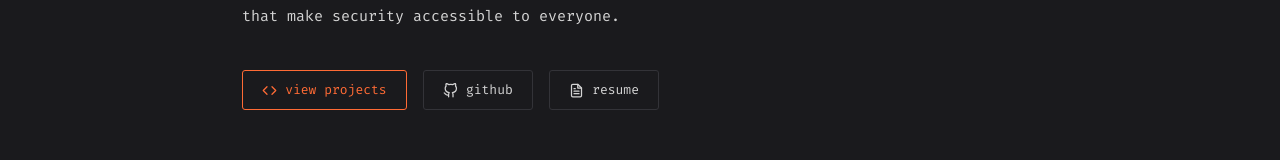
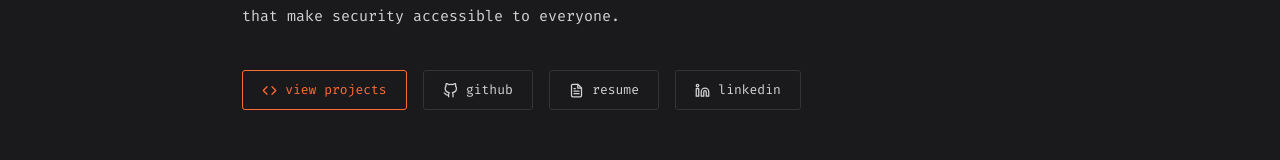
Before and after one commit to rasulabdullayev/rasulabdullayev.github.io, a plain HTML site: page index.html in a window 1280 px wide. Shown: the part 372-532 px from the top of the page. Drawn offline with Linux system fonts and the light colour scheme.

Commit message:
Update index.html

```diff
--- a/index.html
+++ b/index.html
@@ -382,6 +382,10 @@
         <svg viewBox="0 0 24 24"><path d="M14 2H6a2 2 0 0 0-2 2v16a2 2 0 0 0 2 2h12a2 2 0 0 0 2-2V8z"/><polyline points="14 2 14 8 20 8"/><line x1="16" y1="13" x2="8" y2="13"/><line x1="16" y1="17" x2="8" y2="17"/><polyline points="10 9 9 9 8 9"/></svg>
         resume
       </a>
+      <a href="https://www.linkedin.com/in/rasul-abdullayev-6519211a2" class="btn" target="_blank">
+      <svg viewBox="0 0 24 24"><path d="M16 8a6 6 0 0 1 6 6v7h-4v-7a2 2 0 0 0-2-2 2 2 0 0 0-2 2v7h-4v-7a6 6 0 0 1 6-6z"/><rect x="2" y="9" width="4" height="12"/><circle cx="4" cy="4" r="2"/></svg>
+        linkedin
+      </a>
     </div>
   </section>
 
```
